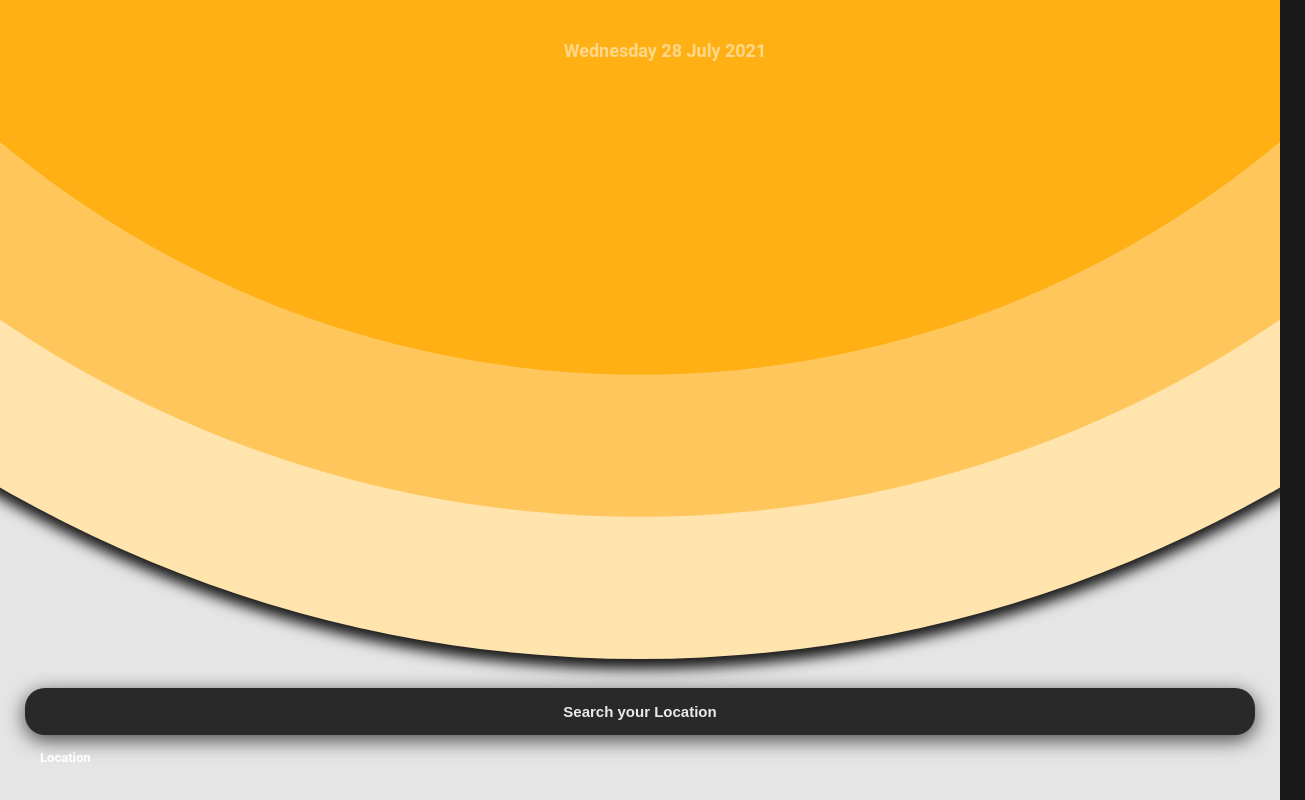
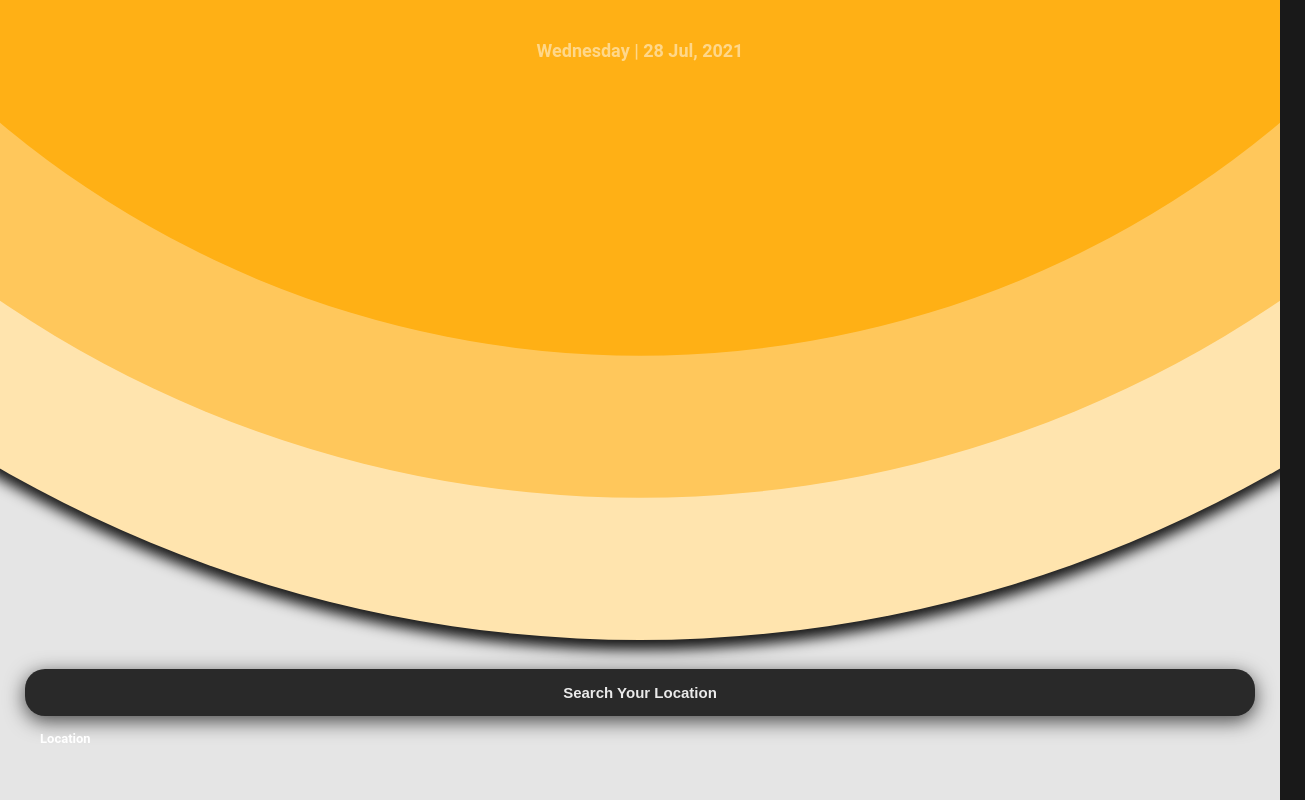
Before and after one commit to Sashank-Deb/Weather-App, a React (Create React App) app: page / in a window 1280 px wide. Shown: the top 800 px of the page, 1305 px wide, since content can reach past the window. Built offline with nearby package versions, Linux system fonts and the light colour scheme.

Commit message:
Update App.js

```diff
--- a/src/App.js
+++ b/src/App.js
@@ -1,11 +1,9 @@
 import React, { useState } from "react";
-import bgblack from "./bgblack.svg";
 import sun from "./sun.svg";
 const api = {
   key: "e72904ae768cb10890bd228d2f225dd2",
   base: "https://api.openweathermap.org/data/2.5/"
 };
-
 
 function App() {
   const [query, setQuery] = useState("");
@@ -17,63 +15,106 @@ function App() {
       fetch(`${api.base}weather?q=${query}&units=metric&APPID=${api.key}`)
         .then((res) => res.json())
         .then((result) => {
-          setWeather(result);
-          console.log(result);
-          const image = result.weather[0].icon;
-          console.log(image);
+
+
           if (result.cod !== "404") {
             const lon = result.coord.lon;
             const lat = result.coord.lat;
-            console.log(lon);
-            console.log(lat);
+            console.log("Latitude:",lat);
+            console.log("Longitude:",lon);
             setQuery("");
             fetch(
-              `${api.base}onecall?lat=${lat}&lon=${lon}&exclude={minutely}&units=metric&APPID=${api.key}`
+              `${api.base}onecall?lat=${lat}&lon=${lon}&exclude=minutely&units=metric&APPID=${api.key}`
             )
-              .then((res) => res.json())
+              .then((data) => data.json())
               .then((data) => {
-                console.log(data);
+                setDaily(data);
+                console.log("Onecall API is:",data);
               });
           }
+          setWeather(result);
+          console.log("Weather API is:" ,result);
         });
     }
   };
 
   const dateBuilder = (d) => {
     let months = [
-      "January",
-      "February",
-      "March",
-      "April",
+      "Jan",
+      "Feb",
+      "Mar",
+      "Apr",
       "May",
-      "June",
-      "July",
-      "August",
-      "September",
-      "October",
-      "November",
-      "December"
+      "Jun",
+      "Jul",
+      "Aug",
+      "Sept",
+      "Oct",
+      "Nov",
+      "Dec"
     ];
-    let days = [
-      "Sunday",
-      "Monday",
-      "Tuesday",
-      "Wednesday",
-      "Thursday",
-      "Friday",
-      "Saturday"
-    ];
+    let days = ["Sunday |", "Monday |", "Tuesday |", "Wednesday |", "Thrusday |", "Friday |", "Saturday |"];
 
     let day = days[d.getDay()];
     let date = d.getDate();
     let month = months[d.getMonth()];
     let year = d.getFullYear();
 
-    return `${day} ${date} ${month} ${year}`;
+    return `${day} ${date} ${month}, ${year}`;
   };
-
+  const dateBuilder1 = (d) => {
+    let days = ["Sun", "Mon", "Tue", "Wed", "Thu", "Fri", "Sat"];
+    let day = d.getDay();
+    if(day<6){day=day+1;}
+    else{day=0;}
+    let day1 = days[day];
+    return `${day1}`;
+  };
+  const dateBuilder2 = (d) => {
+    let days = ["Sun", "Mon", "Tue", "Wed", "Thu", "Fri", "Sat"];
+    let day = d.getDay();
+    if(day<5){day=day+2;}
+    else if(day>5){day=day-5;}
+    else if(day===5){day=0;}
+    let day2 = days[day];
+    return `${day2}`;
+  };
+  const dateBuilder3 = (d) => {
+    let days = ["Sun", "Mon", "Tue", "Wed", "Thu", "Fri", "Sat"];
+    let day = d.getDay();
+    if(day<4){day=day+3;}
+    else if(day>4){day=day-4;}
+    else if(day===4){day=0;}
+    let day3 = days[day];
+    return `${day3}`;
+  };
+  const dateBuilder4 = (d) => {
+    let days = ["Sun", "Mon", "Tue", "Wed", "Thu", "Fri", "Sat"];
+    let day = d.getDay();
+    if(day<3){day=day+4;}
+    else if(day>3){day=day-3;}
+    else if(day===3){day=0;}
+    let day4 = days[day];
+    return `${day4}`;
+  };
+  const dateBuilder5 = (d) => {
+    let days = ["Sun", "Mon", "Tue", "Wed", "Thu", "Fri", "Sat"];
+    let day = d.getDay();
+    if(day<2){day=day+5;}
+    else if(day>2){day=day-2;}
+    else if(day===2){day=0;}
+    let day5 = days[day];
+    return `${day5}`;
+  };
+  const dateBuilder6 = (d) => {
+    let days = ["Sun", "Mon", "Tue", "Wed", "Thu", "Fri", "Sat"];
+    let day = d.getDay();
+    if(day<1){day=day+6;}
+    else{day=day-1;}
+    let day6 = days[day];
+    return `${day6}`;
+  };
   return (
-
     <div
       className={
         typeof weather.main !== "undefined"
@@ -84,55 +125,130 @@ function App() {
       }
     >
       <img src={sun} alt="sunicon" className="sun1"></img>
-      #display none#
-      <div className="App">
-      <svg  version="1.1" id="Layer_1" xmlns="http://www.w3.org/2000/svg"  x="0px" y="0px" viewBox="0 0 940 940" className="sun">
-      <g>
-	        <circle  class="st0" cx="470" cy="470" r="470"/>
-	        <circle  class="st1" cx="470" cy="470" r="417.8"/>
-	        <circle  class="st2" cx="470" cy="470" r="365.6"/>
-    </g>
-      </svg>
-    </div>
+      {/* display none */}
+      <div className="topicon">
+        <svg
+          version="1.1"
+          id="Layer_1"
+          xmlns="http://www.w3.org/2000/svg"
+          x="0px"
+          y="0px"
+          viewBox="0 0 940 940"
+          className="sun"
+        >
+          <g className="sungroup">
+            <circle className="st0" cx="470" cy="470" r="470" />
+            <circle className="st1" cx="470" cy="470" r="417.8" />
+            <circle className="st2" cx="470" cy="470" r="365.6" />
+          </g>
+        </svg>
+      </div>
+      <div className="date">{dateBuilder(new Date())}</div>
       <main>
         <div className="search-box">
           <input
             type="text"
             className="search-bar"
-            placeholder="Search your Location"
+            placeholder="Search Your Location"
             onChange={(e) => setQuery(e.target.value)}
             value={query}
             onKeyPress={search}
           />
         </div>
-        {typeof weather.main !== "undefined" ? (
+        {typeof daily.current !== "undefined" ? (
           <div>
             <div className="location-box">
               <div className="location">
+                <div className="direction">
+                  <svg
+                    width="15"
+                    height="15"
+                    viewBox="0 0 15 15"
+                    fill="none"
+                    xmlns="http://www.w3.org/2000/svg"
+                    className="arrow"
+                  >
+                    <circle cx="7.5" cy="7.5" r="7.5" fill="white" />
+                    <path
+                      d="M10.7782 4.12132L7.24265 11.8995L6.31224 8.58726L3.00001 7.65685L10.7782 4.12132Z"
+                      fill="#313131"
+                    />
+                  </svg>
+                </div>
+
+                {typeof weather.main !== "undefined" ? (
+                <div className="locationtext">
                 {weather.name}, {weather.sys.country}
+                </div>):(<div>HelloWorld</div>)}
+
               </div>
-              <div className="date">{dateBuilder(new Date())}</div>
             </div>
             <div className="weather-box">
-              <div className="temp">{Math.round(weather.main.temp)}°c</div>
-              <div className="weather">{weather.weather[0].main}</div>
-              <div className="weather">
-                <img
-                  src={`http://openweathermap.org/img/wn/${weather.weather[0].icon}@2x.png`}
-                  alt="icon"
-                  className="w-icon"
-                ></img>
+                      <div className="minmax">
+                            {Math.round(daily.daily[0].temp.min)}{"°"} | {Math.round(daily.daily[0].temp.max)}{"°"}
+                      </div>
+                      <div className="temp">
+                            {Math.round(daily.current.temp)}{"°"}
+                      </div>
+                      <div className="weather">{daily.current.weather[0].description.charAt(0).toUpperCase() + daily.current.weather[0].description.slice(1)}</div>
+            </div>
+
+            <div className="weatherfooter">
+              <div className="weatherdetailsicon">
+                <img src={`https://openweathermap.org/img/wn/${daily.current.weather[0].icon}@2x.png`} alt="icon" className="w-icon"></img>
               </div>
-              <div className="bg">
-                <img src={bgblack} alt="bgblack" className="hello"></img>
+              <div className="weatherdetails">
+                {daily.current.humidity}% | UV {Math.round(daily.current.uvi)}
               </div>
             </div>
+
+
+
+              <div className="week">
+                <div className="weekbar">
+                      <div className="day">{dateBuilder1(new Date())}</div>
+                      <img src={`https://openweathermap.org/img/wn/${daily.daily[1].weather[0].icon}@2x.png`} alt="icon" className="week-icon"></img>
+                      <div className="max">{Math.round(daily.daily[1].temp.max)}{"°"}</div>
+                      <div className="min">{Math.round(daily.daily[1].temp.min)}{"°"}</div>
+                </div>
+                <div className="weekbar">
+                      <div className="day">{dateBuilder2(new Date())}</div>
+                      <img src={`https://openweathermap.org/img/wn/${daily.daily[2].weather[0].icon}@2x.png`} alt="icon" className="week-icon"></img>
+                      <div className="max">{Math.round(daily.daily[2].temp.max)}{"°"}</div>
+                      <div className="min">{Math.round(daily.daily[2].temp.min)}{"°"}</div>
+                </div>
+                <div className="weekbar">
+                      <div className="day">{dateBuilder3(new Date())}</div>
+                      <img src={`https://openweathermap.org/img/wn/${daily.daily[3].weather[0].icon}@2x.png`} alt="icon" className="week-icon"></img>
+                      <div className="max">{Math.round(daily.daily[3].temp.max)}{"°"}</div>
+                      <div className="min">{Math.round(daily.daily[3].temp.min)}{"°"}</div>
+                </div>
+                <div className="weekbar">
+                      <div className="day">{dateBuilder4(new Date())}</div>
+                      <img src={`https://openweathermap.org/img/wn/${daily.daily[4].weather[0].icon}@2x.png`} alt="icon" className="week-icon"></img>
+                      <div className="max">{Math.round(daily.daily[4].temp.max)}{"°"}</div>
+                      <div className="min">{Math.round(daily.daily[4].temp.min)}{"°"}</div>
+                </div>
+                <div className="weekbar">
+                      <div className="day">{dateBuilder5(new Date())}</div>
+                      <img src={`https://openweathermap.org/img/wn/${daily.daily[5].weather[0].icon}@2x.png`} alt="icon" className="week-icon"></img>
+                      <div className="max">{Math.round(daily.daily[5].temp.max)}{"°"}</div>
+                      <div className="min">{Math.round(daily.daily[5].temp.min)}{"°"}</div>
+                </div>
+                <div className="weekbar">
+                      <div className="day">{dateBuilder6(new Date())}</div>
+                      <img src={`https://openweathermap.org/img/wn/${daily.daily[6].weather[0].icon}@2x.png`} alt="icon" className="week-icon"></img>
+                      <div className="max">{Math.round(daily.daily[6].temp.max)}{"°"}</div>
+                      <div className="min">{Math.round(daily.daily[6].temp.min)}{"°"}</div>
+                </div>
+              </div>
+              <div className="footer">Powered by One weather <br/>Copyright © 2021 Sashank Deb</div>
+
           </div>
         ) : (
           <div>
             <div className="location-box">
               <div className="location">Location</div>
-              <div className="date">{dateBuilder(new Date())}</div>
             </div>
             <div className="weather-box">
               <div className="temp">T°c</div>
```
